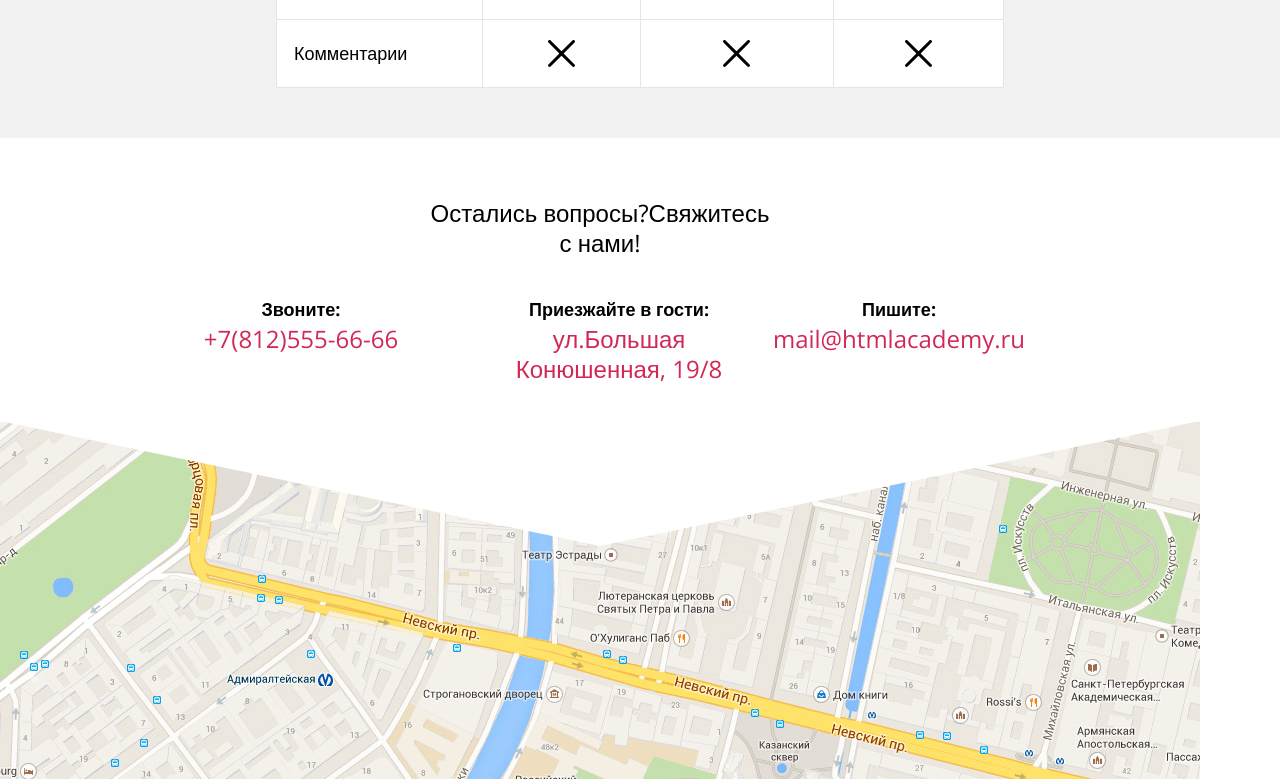
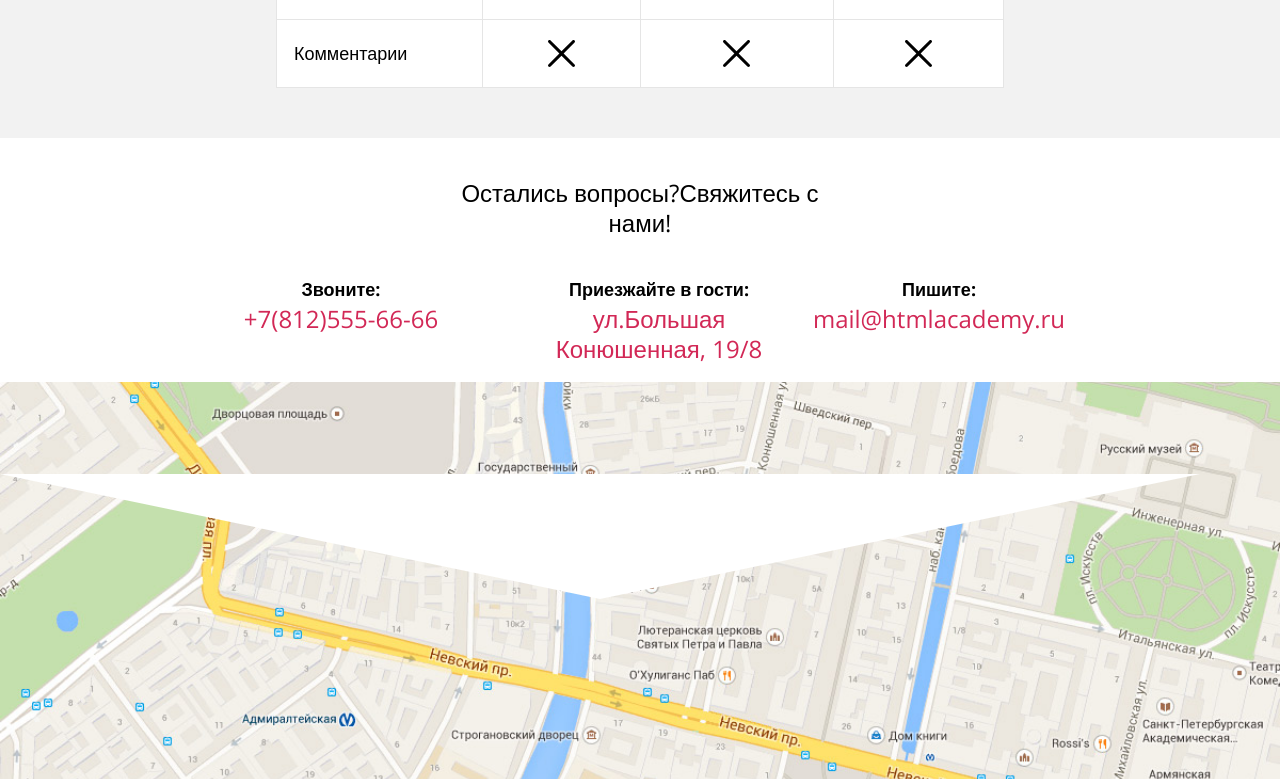
Before and after one commit to VKordovich/646617-pink, a website: page source/index.html in a window 1280 px wide. Shown: the part 2220-2999 px from the top of the page. Drawn offline with nearby package versions, Linux system fonts and the light colour scheme; files that its build step writes are made by us from their sources.

Commit message:
Добавляет растяжение фонов на всю ширину

```diff
--- a/source/less/page-footer.less
+++ b/source/less/page-footer.less
@@ -45,11 +45,12 @@
   top: 0;
   left: 0;
   z-index: -1;
-  width: 320px;
+  width: 100%;
   min-height: 645px;
   background-image: url("../img/bg-map-mobile@1x.png");
   background-repeat: no-repeat;
   background-size: cover;
+  background-position: center;
 }
 
 .main-wrapper-footer {
@@ -78,10 +79,11 @@
 
 @media (min-width: 768px) {
   .main-wrapper-footer {
-    width: 728px;
+    width: 100%;
     margin: 0;
-    padding: 20px;
+    padding: 0 14%;
     background-color: white;
+    box-sizing: border-box;
   }
 
   .page-footer {
@@ -90,7 +92,7 @@
   }
 
   .page-footer__text {
-    padding: 40px 194px 18px;
+    padding: 40px 161px 18px;
   }
 
   .page-footer__contacts-list {
@@ -110,7 +112,7 @@
 
   .page-footer__triangle-img {
     width: 768px;
-    top: 369px;
+    top: 424px;
     height: 100px;
   }
 
@@ -120,7 +122,7 @@
   }
 
   .page-footer__map {
-    width: 768px;
+    width: 100%;
     min-height: 767px;
     background-image: url("../img/bg-map-tablet@1x.jpg");
     background-position-y: -56px;
@@ -132,22 +134,17 @@
     background-color: white;
     position: absolute;
     bottom: 0;
-    width: 768px;
+    width: 100%;
   }
 }
 
 @media (min-width: 1200px) {
-  .main-wrapper-footer {
-    width: 1200px;
-    box-sizing: border-box;
-  }
-
   .page-footer__item--position {
     order: 1;
   }
 
   .page-footer__text {
-    padding: 40px 410px 18px;
+    padding: 40px 262px 18px;
   }
 
   .page-footer__triangle {
@@ -157,16 +154,12 @@
   }
 
   .page-footer__triangle-img {
-    top: 283px;
+    top: 336px;
   }
 
   .page-footer__map {
-    width: 1200px;
+    width: 100%;
     min-height: 767px;
     background-image: url("../img/bg-map-desktop@1x.jpg");
   }
-
-  .page-footer__main {
-    width: 1200px;
-  }
 }
```
Also changed, not shown: source/less/page-footer.css.
